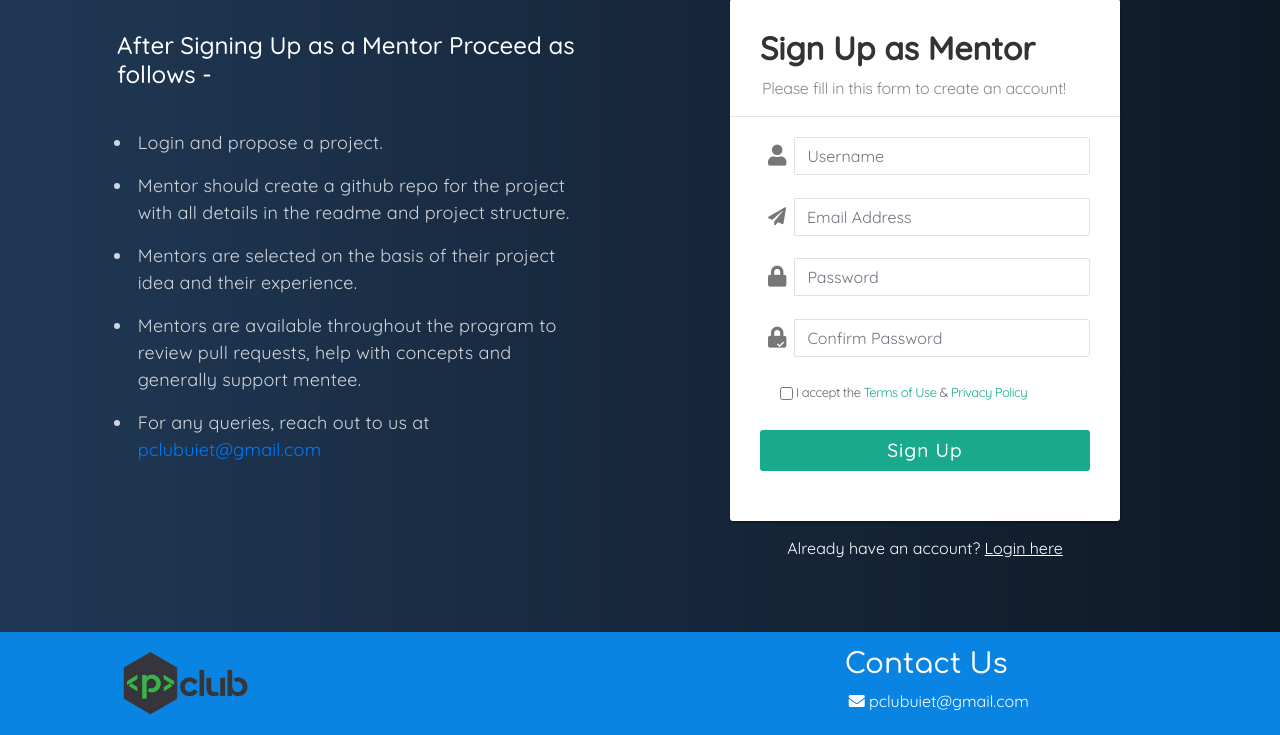
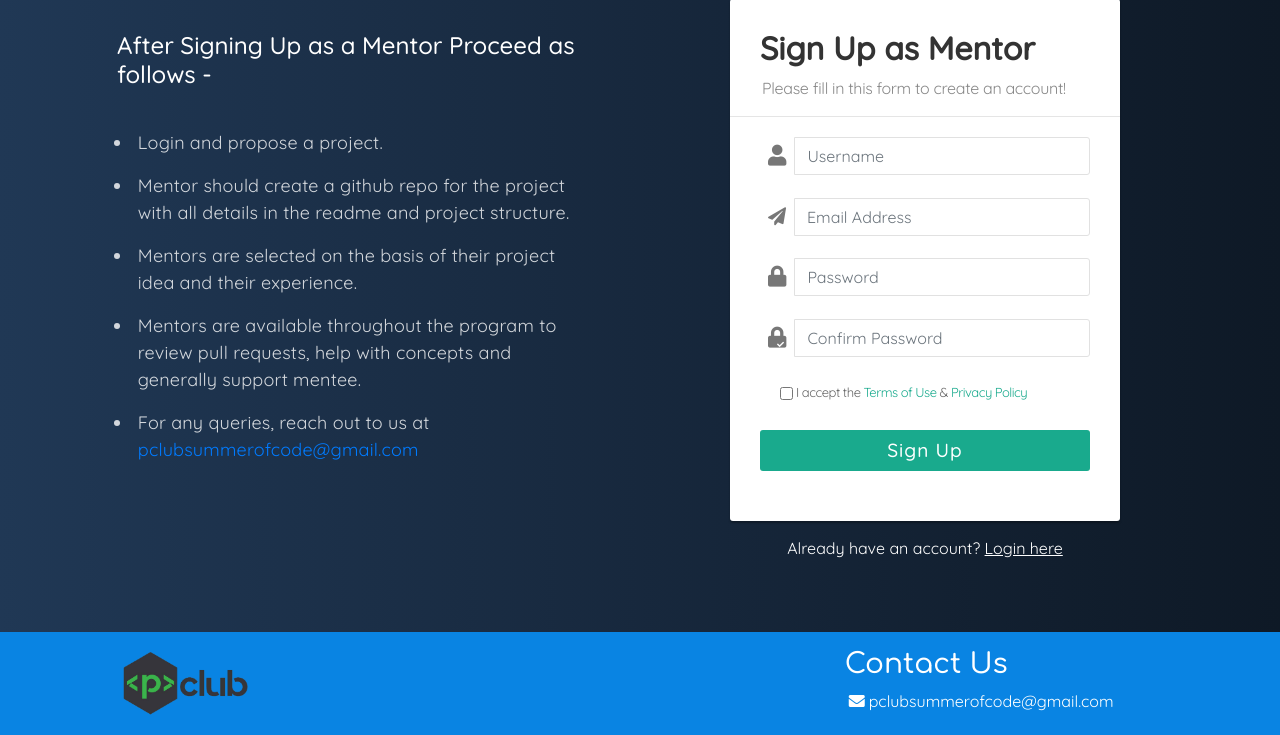
Before and after one commit to Mahir-G/psoc2020, a Django app: page /mentors/register/ in a window 1280 px wide. Shown: the part 139-874 px from the top of the page. Run offline with Django 3.2, Linux system fonts and the light colour scheme; some libraries are stand-ins or nearby versions; some web fonts are replaced.

Commit message:
mail id changed

```diff
--- a/mentors/templates/mentors/base.html
+++ b/mentors/templates/mentors/base.html
@@ -109,7 +109,7 @@
             <div class="col-md-2"></div>
             <div class="col-md-4 contact">
                 <h3>Contact Us</h3>
-                <a class="p-1" href="mailto: pclubuiet@gmail.com"><i class="fas fa-envelope"></i>  pclubuiet@gmail.com</a><br>
+                <a class="p-1" href="mailto: pclubsummerofcode@gmail.com"><i class="fas fa-envelope mr-1"></i>pclubsummerofcode@gmail.com</a><br>
                 <br>
                 <div class="embed-responsive embed-responsive-16by9">
                     <iframe class="embed-responsive-item" src="https://www.google.com/maps/embed?pb=!1m18!1m12!1m3!1d3428.9194909558046!2d76.75453041497592!3d30.748762881631613!2m3!1f0!2f0!3f0!3m2!1i1024!2i768!4f13.1!3m3!1m2!1s0x390ffb15766ff70d%3A0xf6cfa1be358bbc88!2sUniversity%20Institute%20Of%20Engineering%20and%20Technology%2C%20Panjab%20University!5e0!3m2!1sen!2sin!4v1588602306657!5m2!1sen!2sin"
--- a/mentors/templates/mentors/register.html
+++ b/mentors/templates/mentors/register.html
@@ -15,7 +15,7 @@
         <li>Mentor should create a github repo for the project with all details in the readme and project structure.</li>
         <li>Mentors are selected on the basis of their project idea and their experience.</li>
         <li>Mentors are available throughout the program to review pull requests, help with concepts and generally support mentee.</li>
-        <li>For any queries, reach out to us at <a href="mailto: pclubuiet@gmail.com">pclubuiet@gmail.com</a></li>
+        <li>For any queries, reach out to us at <a href="mailto: pclubsummerofcode@gmail.com">pclubsummerofcode@gmail.com</a></li>
       </ul>
     </div>
     <div class="signup-form pt-5 pb-5 ">
```
